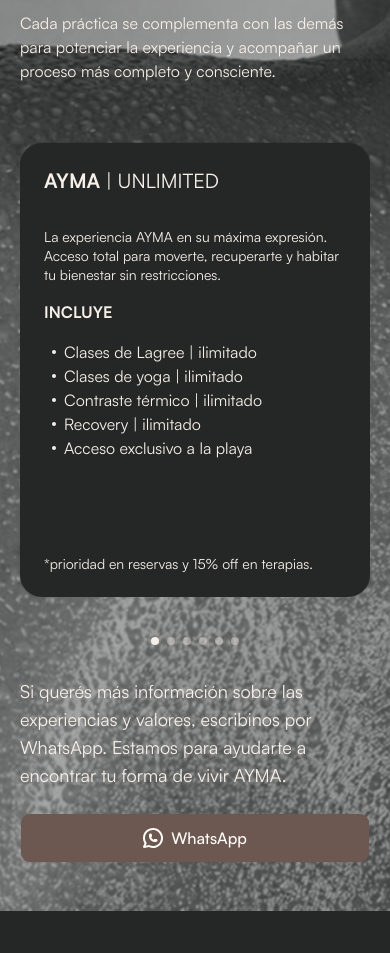
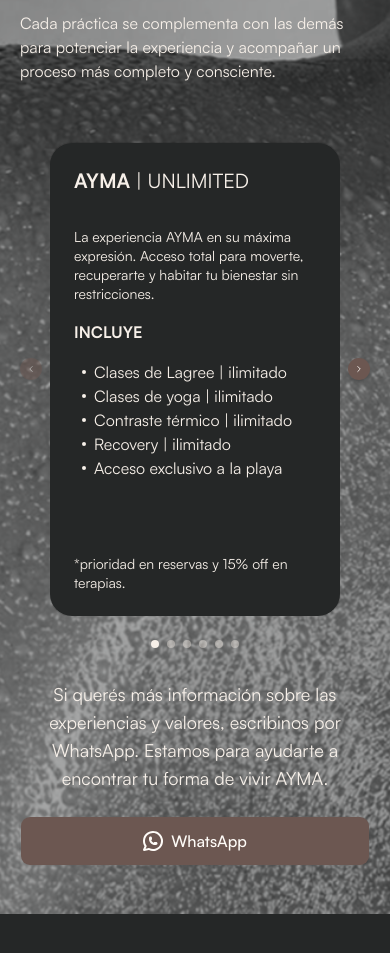
Before and after one commit to tquinteros/AYMA-landing, a Next.js app: page / in a window 390 px wide. Shown: the part 3480-4433 px from the top of the page. Built offline with nearby package versions, Linux system fonts and the light colour scheme.

Commit message:
responsive carousel with arrows at sides

```diff
--- a/components/landing/Memberships.tsx
+++ b/components/landing/Memberships.tsx
@@ -23,7 +23,8 @@
     bottomText?: string
 }
 
-const Memberships = ({ memberships }: { memberships: LandingMembership[] }) => {
+const Memberships = ({ memberships: _memberships }: { memberships: LandingMembership[] }) => {
+    void _memberships
 
     const [api, setApi] = useState<CarouselApi | null>(null)
     const [current, setCurrent] = useState(0)
@@ -66,35 +67,36 @@
                     </p>
                 </div>
             </div>
-            <div className="relative flex flex-col gap-4 mt-10 sm:mt-6 max-w-7xl mx-auto px-5 sm:px-16 xl:px-0">
-                <Carousel setApi={setApi} className="relative ">
-                    <CarouselContent className="items-stretch pt-5 sm:pt-7">
-                        {localmemberships.map((membership) => (
-                            <CarouselItem className="basis-full sm:basis-1/2 xl:basis-1/3 flex" key={membership.id}>
-                                <MemberShipCard membership={membership} />
-                            </CarouselItem>
-                        ))}
-                    </CarouselContent>
-                </Carousel>
-                <div className="hidden xl:flex pointer-events-none justify-between absolute inset-y-0 left-0 right-0 items-center">
+            <div className="mt-10 sm:mt-6 px-5 sm:px-8 lg:px-24">
+                <div className="grid grid-cols-[22px_minmax(0,1fr)_22px] items-center gap-2 sm:grid-cols-[28px_minmax(0,1fr)_28px] sm:gap-3 lg:grid-cols-[44px_minmax(0,1fr)_44px] lg:gap-6">
                     <Button
                         type="button"
                         size="icon-sm"
-                        className="pointer-events-auto bg-primary-500 md:-translate-x-12 border-none border-transparent lg:-translate-x-16 hover:bg-primary-100 text-background-100 w-11 h-11 hover:text-background-100 rounded-full"
+                        className="inline-flex bg-primary-500 border-none border-transparent hover:bg-primary-100 text-background-100 h-[22px] w-[22px] sm:h-7 sm:w-7 lg:w-11 lg:h-11 hover:text-background-100 rounded-full shadow-sm p-0"
                         disabled={!canScrollPrev}
                         onClick={() => api?.scrollPrev()}
                     >
-                        <ChevronLeftIcon />
+                        <ChevronLeftIcon className="size-2.5 sm:size-3.5 lg:size-5" />
                         <span className="sr-only">Previous slide</span>
                     </Button>
+
+                    <Carousel setApi={setApi} className="relative min-w-0">
+                        <CarouselContent className="items-stretch pt-5 sm:pt-7">
+                            {localmemberships.map((membership) => (
+                                <CarouselItem className="basis-full sm:basis-1/2 xl:basis-1/3 flex" key={membership.id}>
+                                    <MemberShipCard membership={membership} />
+                                </CarouselItem>
+                            ))}
+                        </CarouselContent>
+                    </Carousel>
                     <Button
                         type="button"
                         size="icon-sm"
-                        className="pointer-events-auto bg-primary-500 md:translate-x-12 border-none border-transparent lg:translate-x-16 hover:bg-primary-100 text-background-100 w-11 h-11 hover:text-background-100 rounded-full"
+                        className="inline-flex bg-primary-500 border-none border-transparent hover:bg-primary-100 text-background-100 h-[22px] w-[22px] sm:h-7 sm:w-7 lg:w-11 lg:h-11 hover:text-background-100 rounded-full shadow-sm p-0"
                         disabled={!canScrollNext}
                         onClick={() => api?.scrollNext()}
                     >
-                        <ChevronRightIcon />
+                        <ChevronRightIcon className="size-2.5 sm:size-3.5 lg:size-5" />
                         <span className="sr-only">Next slide</span>
                     </Button>
                 </div>
@@ -112,7 +114,7 @@
                 </div>
             </div>
             <div className='flex flex-col items-center gap-6 sm:gap-8 mt-8 px-5 sm:px-8'>
-                <p className="text-background-500 text-left lg:text-center text-lg max-w-3xl">
+                <p className="text-background-500 text-center lg:text-center text-lg max-w-3xl">
                     Si querés más información sobre las experiencias y valores, escribinos por WhatsApp. <br className="hidden sm:block" />
                     Estamos para ayudarte a encontrar tu forma de vivir AYMA.
                 </p>
```
